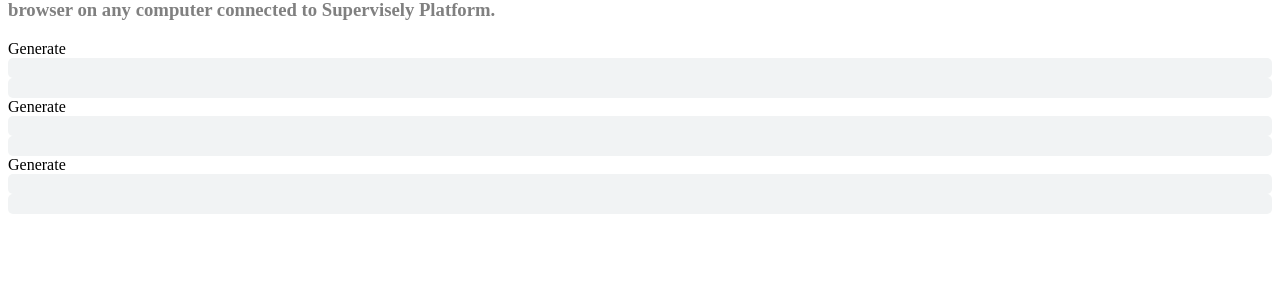
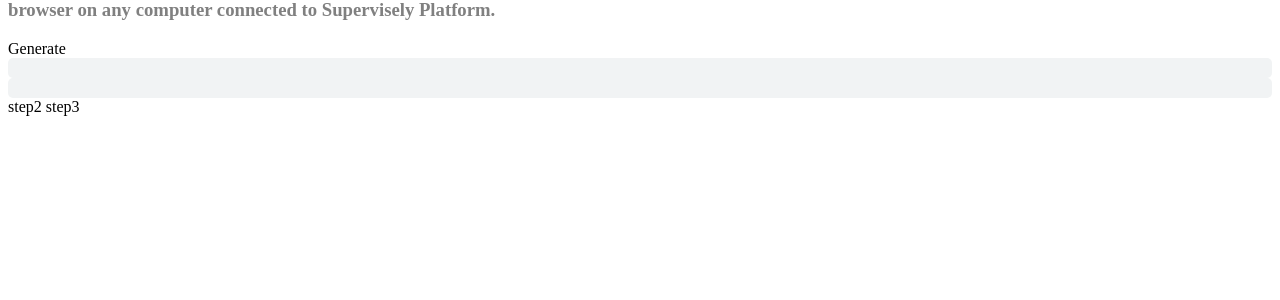
Before and after one commit to supervisely-ecosystem/vscode-welcome, a Python web app: template templates/app.html in a window 1280 px wide. Shown: the part 133-433 px from the top of the page. Run offline with Jinja, Linux system fonts and the light colour scheme; the template is opened without the code that fills it, so the values that code supplies are empty.

Commit message:
start github

```diff
--- a/requirements.txt
+++ b/requirements.txt
@@ -4,7 +4,7 @@ websockets==10.1
 jinja2==3.0.3
 psutil==5.9.0
 python-dotenv==0.19.2
-supervisely==6.7.1
+supervisely==6.7.2
 jsonpatch==1.32
 black==22.1.0
 haikunator==2.1.0
--- a/templates/app.html
+++ b/templates/app.html
@@ -7,6 +7,6 @@
 </h3>
 <sly-stepper :active="state.activeStep">
   <sly-stepper-item> {% include 'preview_paths.html' %} </sly-stepper-item>
-  <sly-stepper-item> {% include 'preview_paths.html' %} </sly-stepper-item>
-  <sly-stepper-item> {% include 'preview_paths.html' %} </sly-stepper-item>
+  <sly-stepper-item> step2 </sly-stepper-item>
+  <sly-stepper-item> step3 </sly-stepper-item>
 </sly-stepper>
```
Also changed, not shown: 1 other file.
